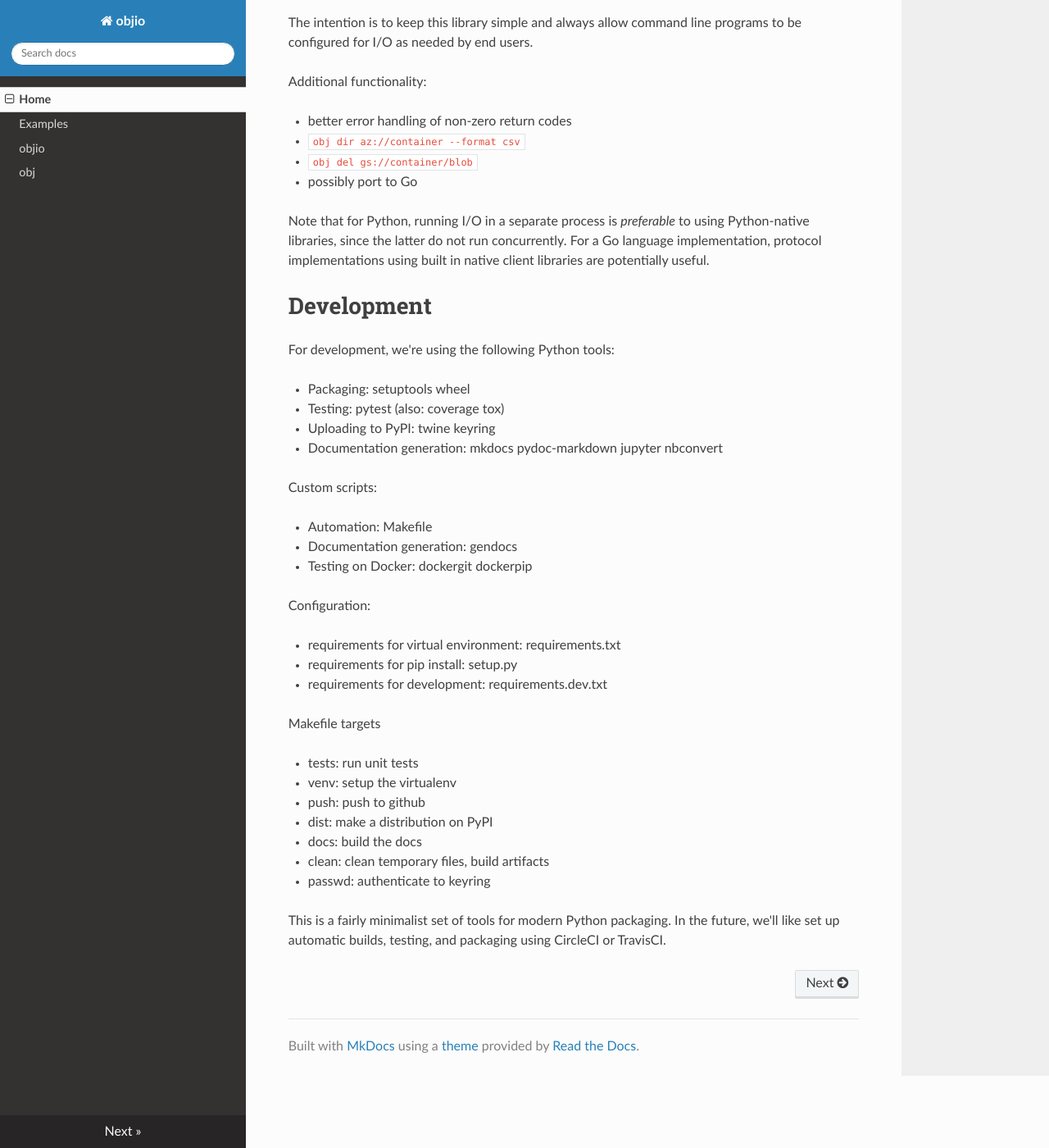
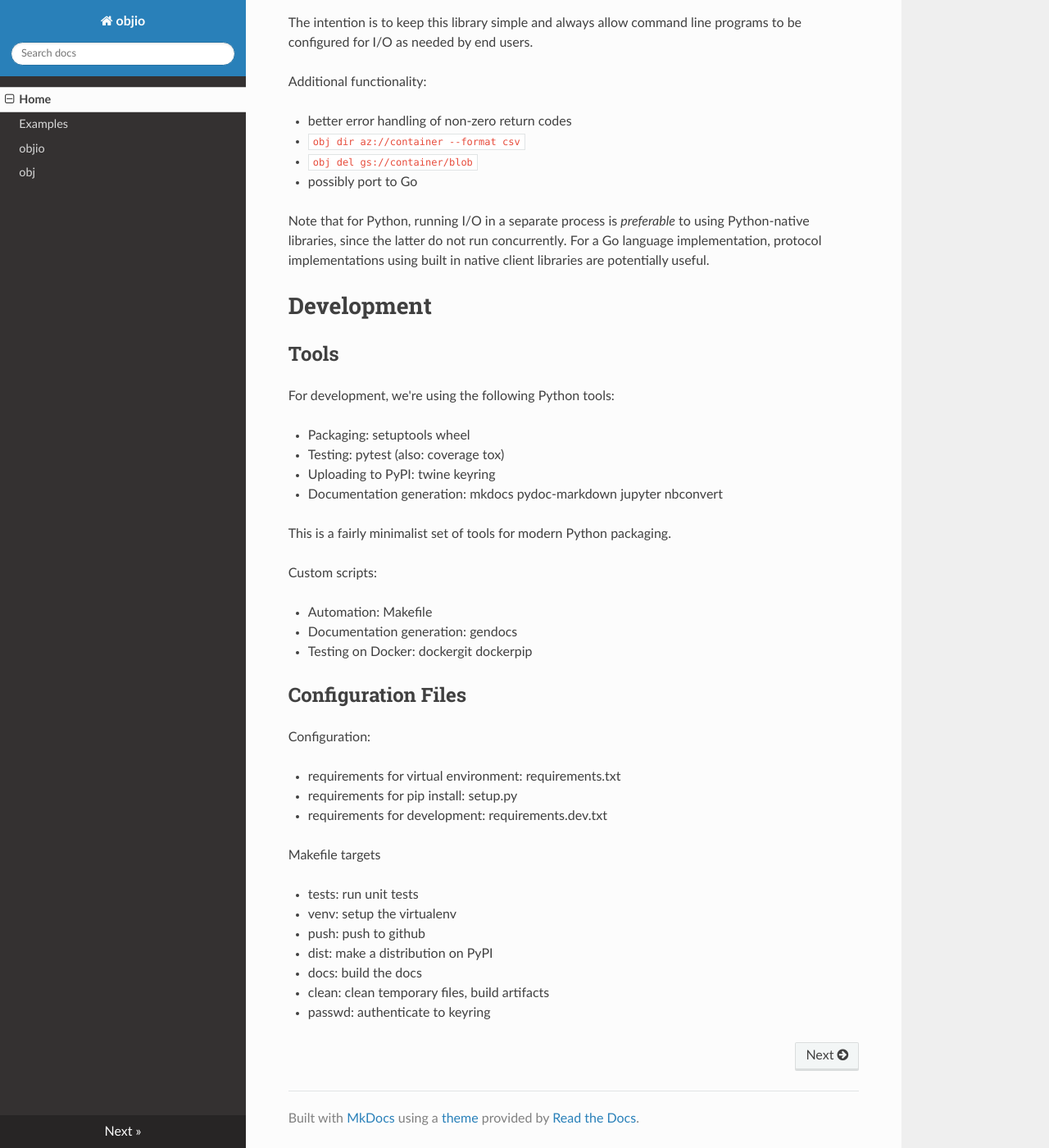
Before and after one commit to tmbdev/objectio, an MkDocs documentation site: the page built from docs/index.md, in a window 1280 px wide and 1400 px high, scrolled down 1591 px. Shown: the whole window at 82% size. Built offline with MkDocs 1.6.1, drawn with Linux system fonts in a browser that asks for light colours; nearby versions of some CDN libraries.

Commit message:
added docspush

```diff
--- a/docs/index.md
+++ b/docs/index.md
@@ -91,6 +91,8 @@ libraries are potentially useful.
 
 # Development
 
+## Tools
+
 For development, we're using the following Python tools:
 
 - Packaging: setuptools wheel
@@ -98,11 +100,15 @@ For development, we're using the following Python tools:
 - Uploading to PyPI: twine keyring
 - Documentation generation: mkdocs pydoc-markdown jupyter nbconvert
 
+This is a fairly minimalist set of tools for modern Python packaging.
+
 Custom scripts:
 
 - Automation: Makefile
 - Documentation generation: gendocs
 - Testing on Docker: dockergit dockerpip
+
+## Configuration Files
 
 Configuration:
 
@@ -119,7 +125,3 @@ Makefile targets
 - docs: build the docs
 - clean: clean temporary files, build artifacts
 - passwd: authenticate to keyring
-
-This is a fairly minimalist set of tools for modern Python packaging.
-In the future, we'll like set up automatic builds, testing, and packaging
-using CircleCI or TravisCI.
```
Also changed, not shown: README.md (+6 -4 lines), 1 other file.
